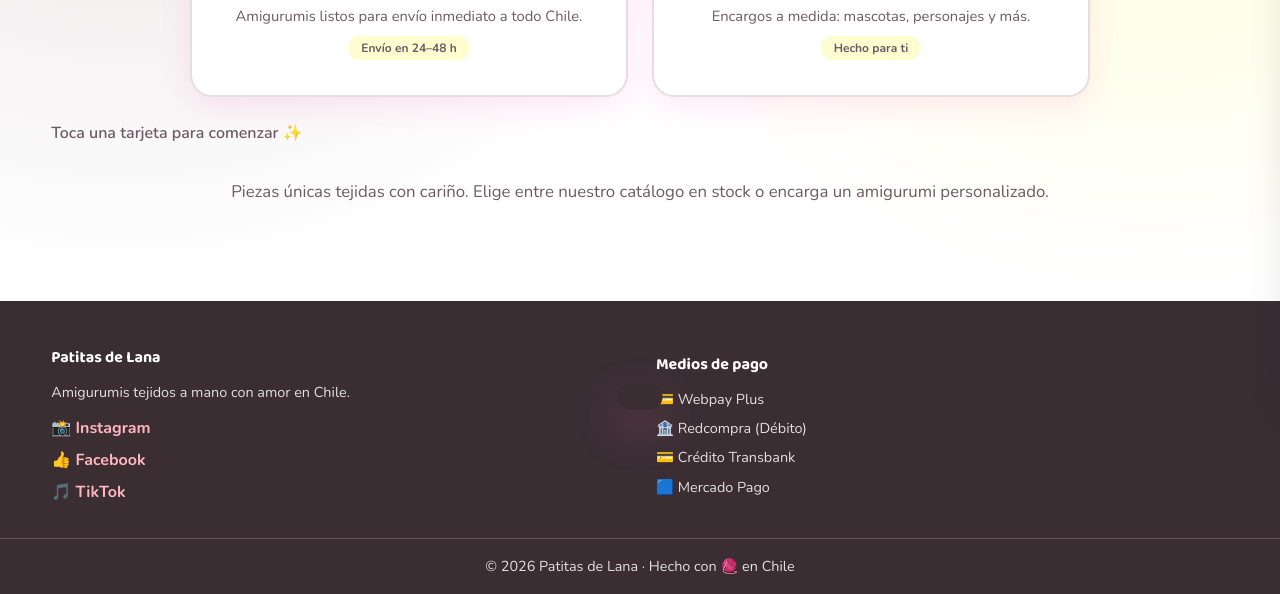
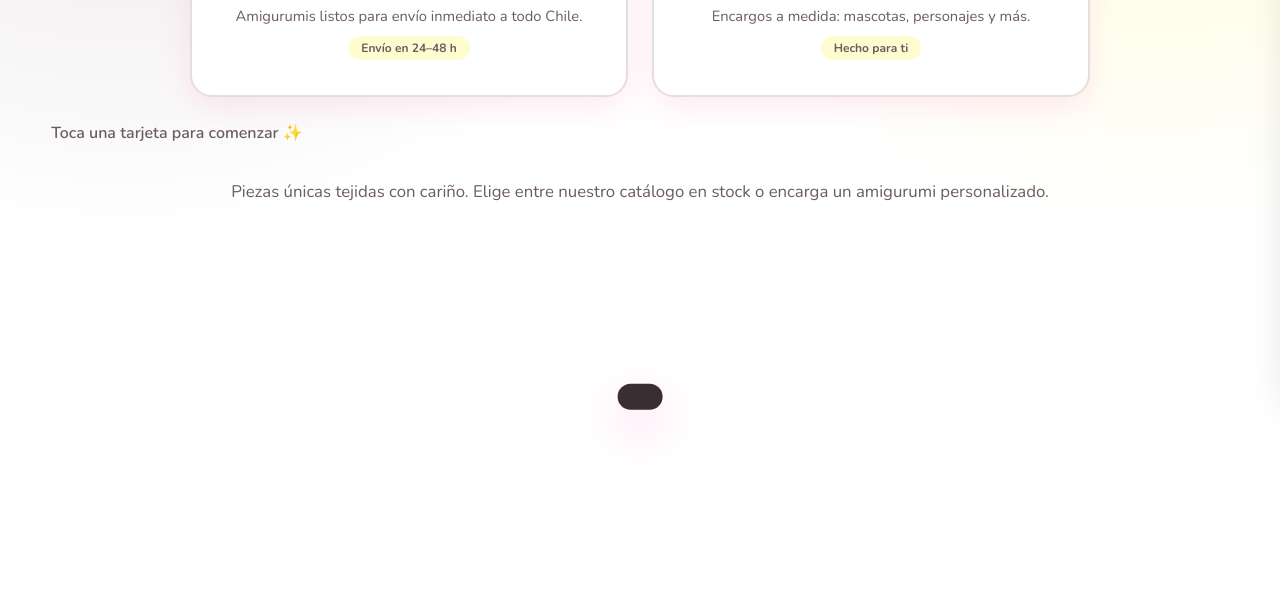
Before and after one commit to Ithemu/PRIMERA-WEB, a plain HTML site: page index.html in a window 1280 px wide. Shown: the part 397-991 px from the top of the page. After the commit the page ends 800 px from the top, so only its background shows below. Drawn offline with nearby package versions, Linux system fonts and the light colour scheme.

Commit message:
refactor: eliminar footer de la página de inicio
Co-authored-by: aider (deepseek/deepseek-chat) <aider@aider.chat>

```diff
--- a/index.html
+++ b/index.html
@@ -76,33 +76,6 @@
     </div>
   </section>
 
-  <!-- ===== FOOTER ===== -->
-  <footer class="site-footer">
-    <div class="container footer-grid">
-      <div>
-        <h4>Patitas de Lana</h4>
-        <p>Amigurumis tejidos a mano con amor en Chile.</p>
-        <div class="socials">
-          <a href="https://instagram.com" target="_blank" rel="noopener" aria-label="Instagram">📸 Instagram</a>
-          <a href="https://facebook.com" target="_blank" rel="noopener" aria-label="Facebook">👍 Facebook</a>
-          <a href="https://tiktok.com" target="_blank" rel="noopener" aria-label="TikTok">🎵 TikTok</a>
-        </div>
-      </div>
-      <div>
-        <h4>Medios de pago</h4>
-        <ul class="pay-list">
-          <li>💳 Webpay Plus</li>
-          <li>🏦 Redcompra (Débito)</li>
-          <li>💳 Crédito Transbank</li>
-          <li>🟦 Mercado Pago</li>
-        </ul>
-      </div>
-    </div>
-    <div class="footer-bottom">
-      <p>© <span id="year"></span> Patitas de Lana · Hecho con 🧶 en Chile</p>
-    </div>
-  </footer>
-
   <!-- ===== CARRITO (DRAWER) ===== -->
   <aside class="cart-drawer" id="cartDrawer" aria-hidden="true" aria-label="Carrito de compras">
     <div class="cart-header">
```
